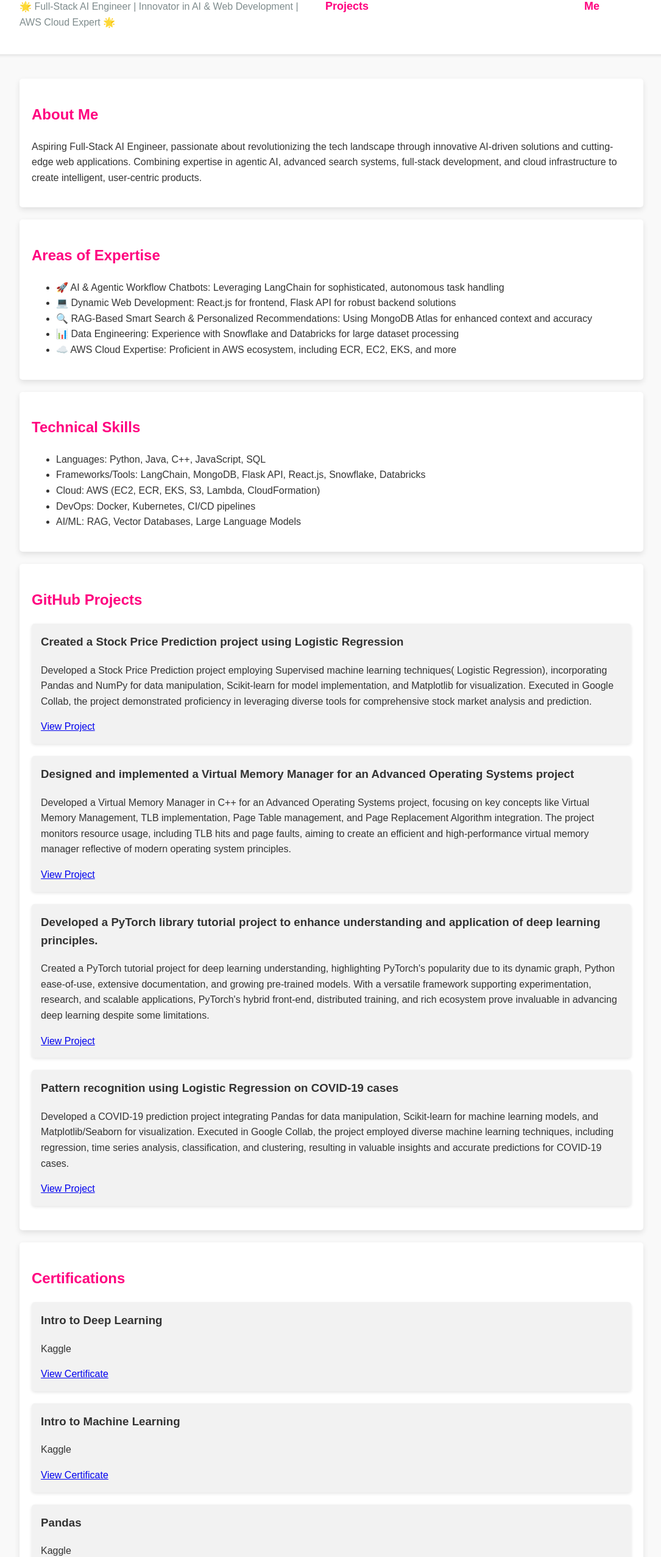
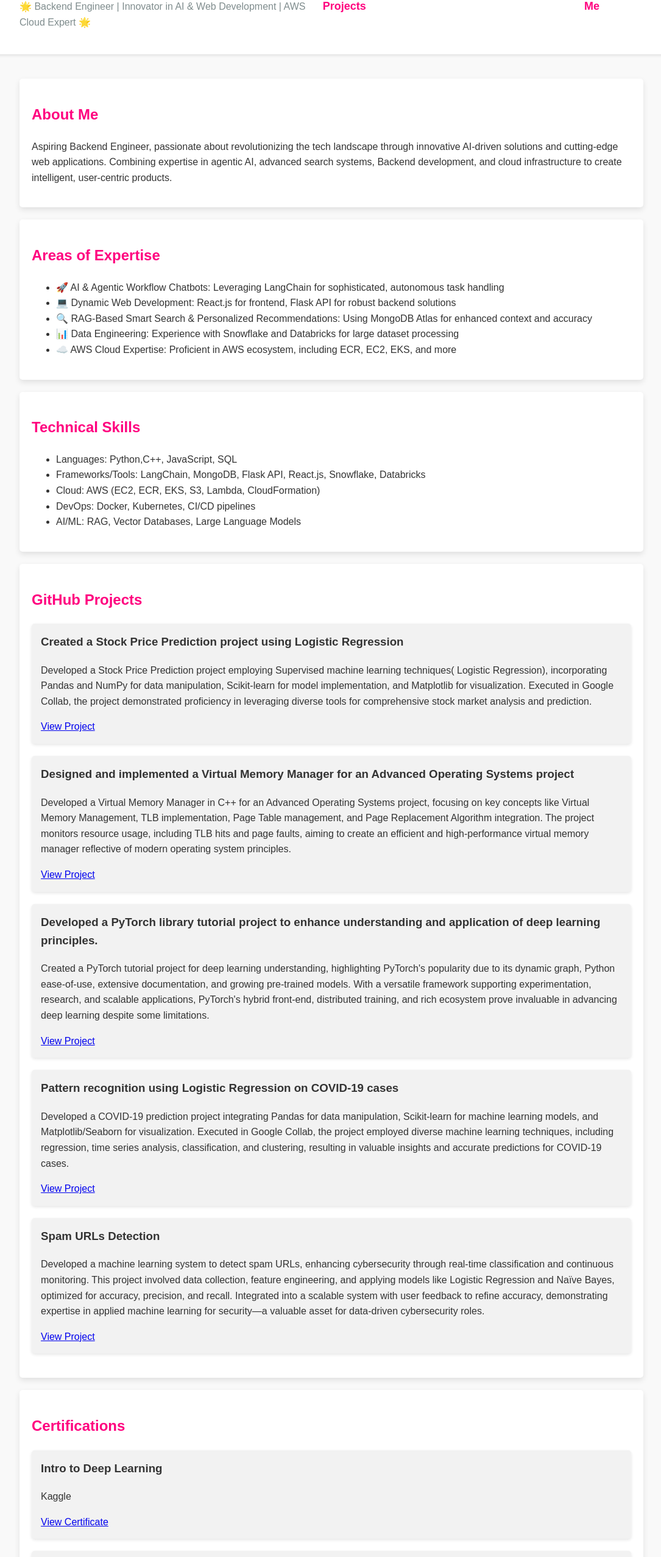
Before and after one commit to vijayasrichinta2609/DataScience, a plain HTML site: page index.html in a window 1280 px wide. Shown: the part 98-2652 px from the top of the page at 61% size, without its empty margins (96-1181 px from the left). Drawn offline with Linux system fonts and the light colour scheme.

Commit message:
Update index.html

```diff
--- a/index.html
+++ b/index.html
@@ -3,7 +3,7 @@
 <head>
     <meta charset="UTF-8">
     <meta name="viewport" content="width=device-width, initial-scale=1.0">
-    <title>Vijayasri Chinta - Full-Stack AI Engineer</title>
+    <title>Vijayasri Chinta - Backend Engineer</title>
     <style>
         body {
             font-family: 'Nunito', sans-serif;
@@ -162,7 +162,7 @@
             <div class="header-content">
                 <div class="header-text">
                     <h1>Vijayasri Chinta</h1>
-                    <p>🌟 Full-Stack AI Engineer | Innovator in AI & Web Development | AWS Cloud Expert 🌟</p>
+                    <p>🌟 Backend Engineer | Innovator in AI & Web Development | AWS Cloud Expert 🌟</p>
                 </div>
                 <nav class="tab-container">
                     <ul>
@@ -179,7 +179,7 @@
     <div class="container">
         <section id="about">
             <h2>About Me</h2>
-            <p>Aspiring Full-Stack AI Engineer, passionate about revolutionizing the tech landscape through innovative AI-driven solutions and cutting-edge web applications. Combining expertise in agentic AI, advanced search systems, full-stack development, and cloud infrastructure to create intelligent, user-centric products.</p>
+            <p>Aspiring Backend Engineer, passionate about revolutionizing the tech landscape through innovative AI-driven solutions and cutting-edge web applications. Combining expertise in agentic AI, advanced search systems, Backend development, and cloud infrastructure to create intelligent, user-centric products.</p>
         </section>
 
         <section id="expertise">
@@ -196,7 +196,7 @@
         <section id="skills">
             <h2>Technical Skills</h2>
             <ul>
-                <li>Languages: Python, Java, C++, JavaScript, SQL</li>
+                <li>Languages: Python,C++, JavaScript, SQL</li>
                 <li>Frameworks/Tools: LangChain, MongoDB, Flask API, React.js, Snowflake, Databricks</li>
                 <li>Cloud: AWS (EC2, ECR, EKS, S3, Lambda, CloudFormation)</li>
                 <li>DevOps: Docker, Kubernetes, CI/CD pipelines</li>
@@ -227,7 +227,11 @@
                 <p>Developed a COVID-19 prediction project integrating Pandas for data manipulation, Scikit-learn for machine learning models, and Matplotlib/Seaborn for visualization. Executed in Google Collab, the project employed diverse machine learning techniques, including regression, time series analysis, classification, and clustering, resulting in valuable insights and accurate predictions for COVID-19 cases.</p>
                 <a href="https://github.com/vijayasrichinta2609/COVIDCaseAnalysis" target="_blank">View Project</a>
             </div>
-
+            <div class="project">
+                <h3>Spam URLs Detection</h3>
+                <p>Developed a machine learning system to detect spam URLs, enhancing cybersecurity through real-time classification and continuous monitoring. This project involved data collection, feature engineering, and applying models like Logistic Regression and Naïve Bayes, optimized for accuracy, precision, and recall. Integrated into a scalable system with user feedback to refine accuracy, demonstrating expertise in applied machine learning for security—a valuable asset for data-driven cybersecurity roles.</p>
+                <a href="https://github.com/vijayasrichinta2609/SpamURLDetection" target="_blank">View Project</a>
+            </div>
 
         </section>
 
```
